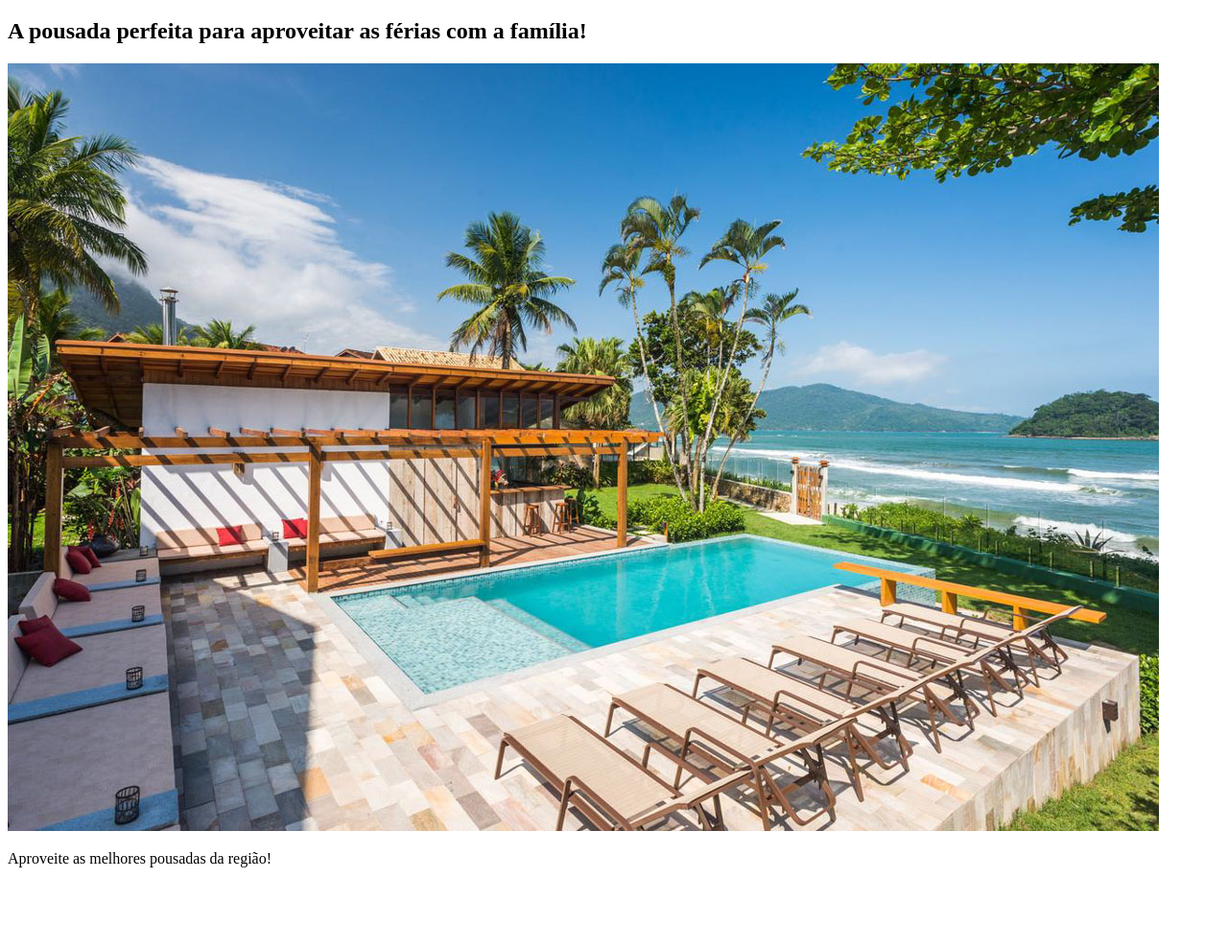
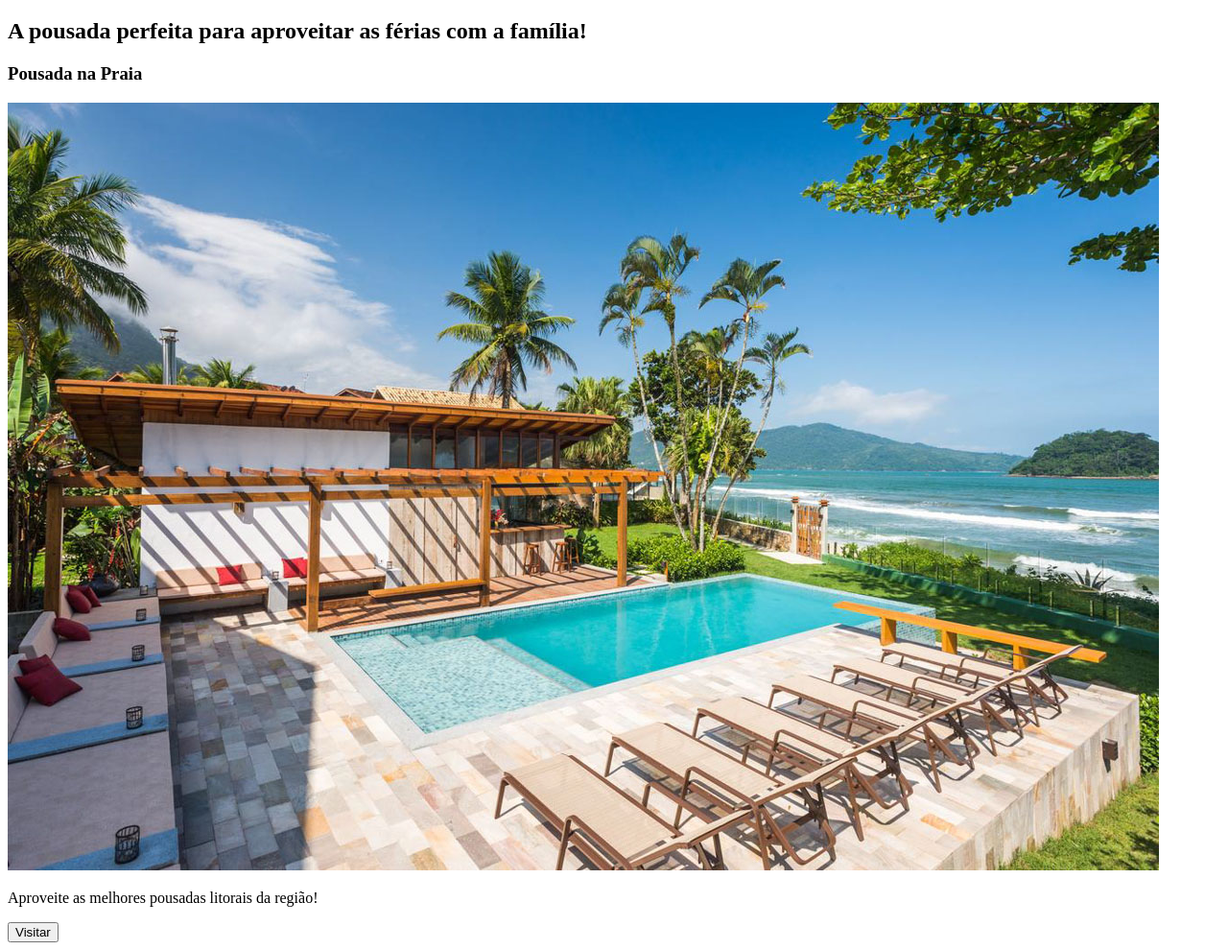
Before and after one commit to gabiAntoine/sitePousada, a plain HTML site: page index.html in a window 1280 px wide. Shown: the part 61-1051 px from the top of the page at 96% size. Before the commit the page ends 981 px from the top, so only its background shows below. Drawn offline with Linux system fonts and the light colour scheme.

Commit message:
Separação da primeira section e adição do botão Visitar. Creating first section and adding the Visit button.

```diff
--- a/index.html
+++ b/index.html
@@ -9,8 +9,12 @@
   <body>
     <h1>Pousada Miragem</h1>
      <h2>A pousada perfeita para aproveitar as férias com a família!</h2>
-     <img src="assets/pousadapraia.jpg" alt="Imagem de uma pousada com piscina a beira da praia.">
-     <p>Aproveite as melhores pousadas da região!</p>
+     <section>
+      <h3>Pousada na Praia</h3>
+      <img src="assets/pousadapraia.jpg" alt="Imagem de uma pousada com piscina a beira da praia.">
+       <p>Aproveite as melhores pousadas litorais da região!</p>
+       <button id="bt-visitar">Visitar</button>
+     </section>
 
     <script src="script.js"></script>
   </body>
```
